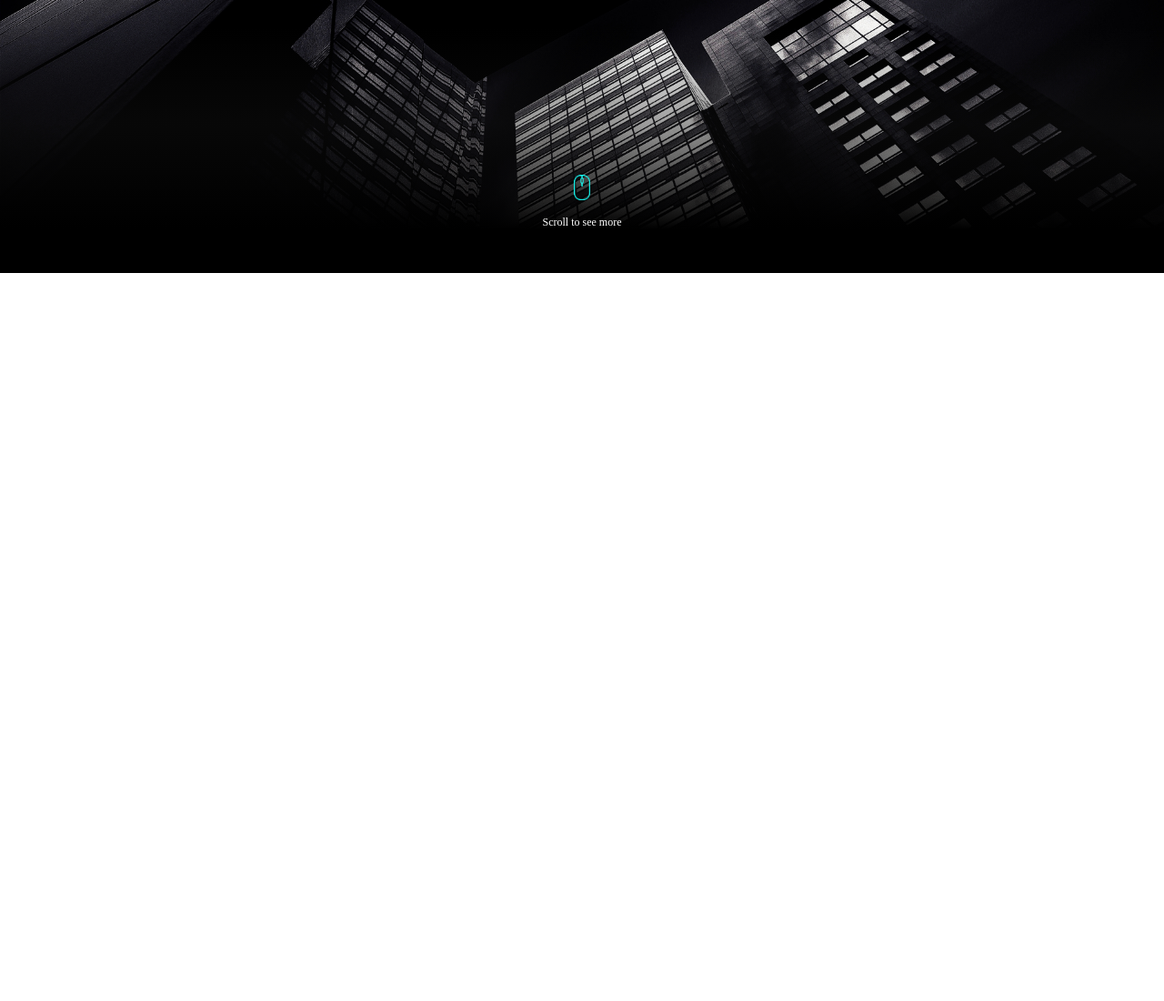
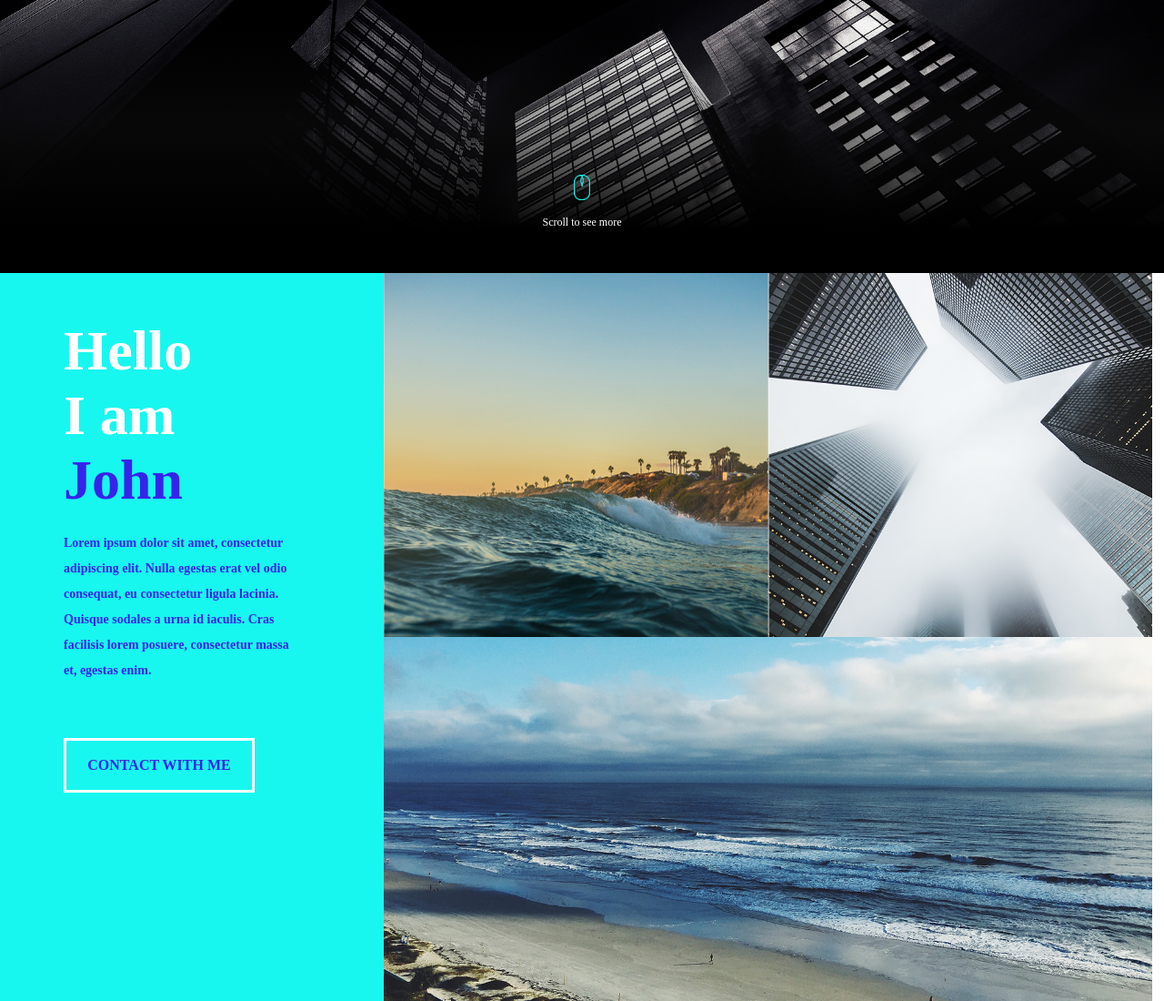
Before and after one commit to MichalW01/Projekt-Page, a website: page index.html in a window 1280 px wide. Shown: the part 500-1600 px from the top of the page at 91% size. Before the commit the page ends 800 px from the top, so only its background shows below. Drawn offline with Linux system fonts and the light colour scheme.

Commit message:
changed texts left side

```diff
--- a/css/input.scss
+++ b/css/input.scss
@@ -100,3 +100,69 @@
     background: linear-gradient(0deg, rgba(0,0,0,1) 10%, rgba(18,18,18,0.40689779329700626) 34%, rgba(0,6,8,0) 56%);
   }
 }
+
+.second {
+  width: 100%;
+  height: 100vh;
+  display: flex;
+
+  .narrow {
+    width: 33%;
+    background-color: #18f7ef;
+
+    h2 {
+      margin: 50px 70px 0;
+      text-align: left;
+      color: #ffffff;
+      font-size: 62px;
+      font-weight: 700;
+      letter-spacing: 0;
+
+      span {
+      color: #3624ea;
+      }
+    }
+
+    p {
+      color: #3624ea;
+      font-size: 14px;
+      font-weight: 700;
+      font-style: normal;
+      letter-spacing: normal;
+      text-align: left;
+      margin: 20px 90px 20px 70px;
+      line-height: 28px;
+    }
+
+    button {
+      width: 210px;
+      height: 60px;
+      border: 3px solid #ffffff;
+      background-color: transparent;
+      margin: 40px 70px;
+      font-size: 16px;
+      font-weight: 700;
+      font-style: normal;
+      letter-spacing: normal;
+      line-height: 48px;
+      text-align: center;
+      text-transform: uppercase;
+      color: #3624ea;
+    }
+  }
+
+  .wide {
+    width: 66%;
+    display: flex;
+    flex-direction: row;
+    flex-wrap: wrap;
+
+    img {
+      width: 50%;
+      height: 50%;
+    }
+    .widephoto {
+      width: 100%;
+    }
+  }
+}
--- a/index.html
+++ b/index.html
@@ -29,6 +29,26 @@
       <div class="gradient"></div>
     </div>
 
+    <section class="second">
+      <div class="narrow">
+        <h2>Hello
+          <br>I am
+          <br><span>John</span>
+        </h2>
+        <p>Lorem ipsum dolor sit amet, consectetur adipiscing elit. Nulla egestas erat vel odio consequat, eu
+          consectetur ligula lacinia. Quisque sodales a urna id iaculis. Cras facilisis lorem posuere, consectetur
+          massa et, egestas enim.</p>
+        <button>
+          Contact with me
+        </button>
+      </div>
+      <div class="wide">
+        <img src="images/photo1beach.jpg" alt="">
+        <img src="images/photo2.png" alt="">
+        <img class="widephoto" src="images/photo3wide.jpg" alt="">
+      </div>
+    </section>
+
 </body>
 
 </html>
```
Also changed, not shown: css/output.css, images/photo1beach.jpg (added), images/photo2.png (added), images/photo3wide.jpg (added), 1 other file.
